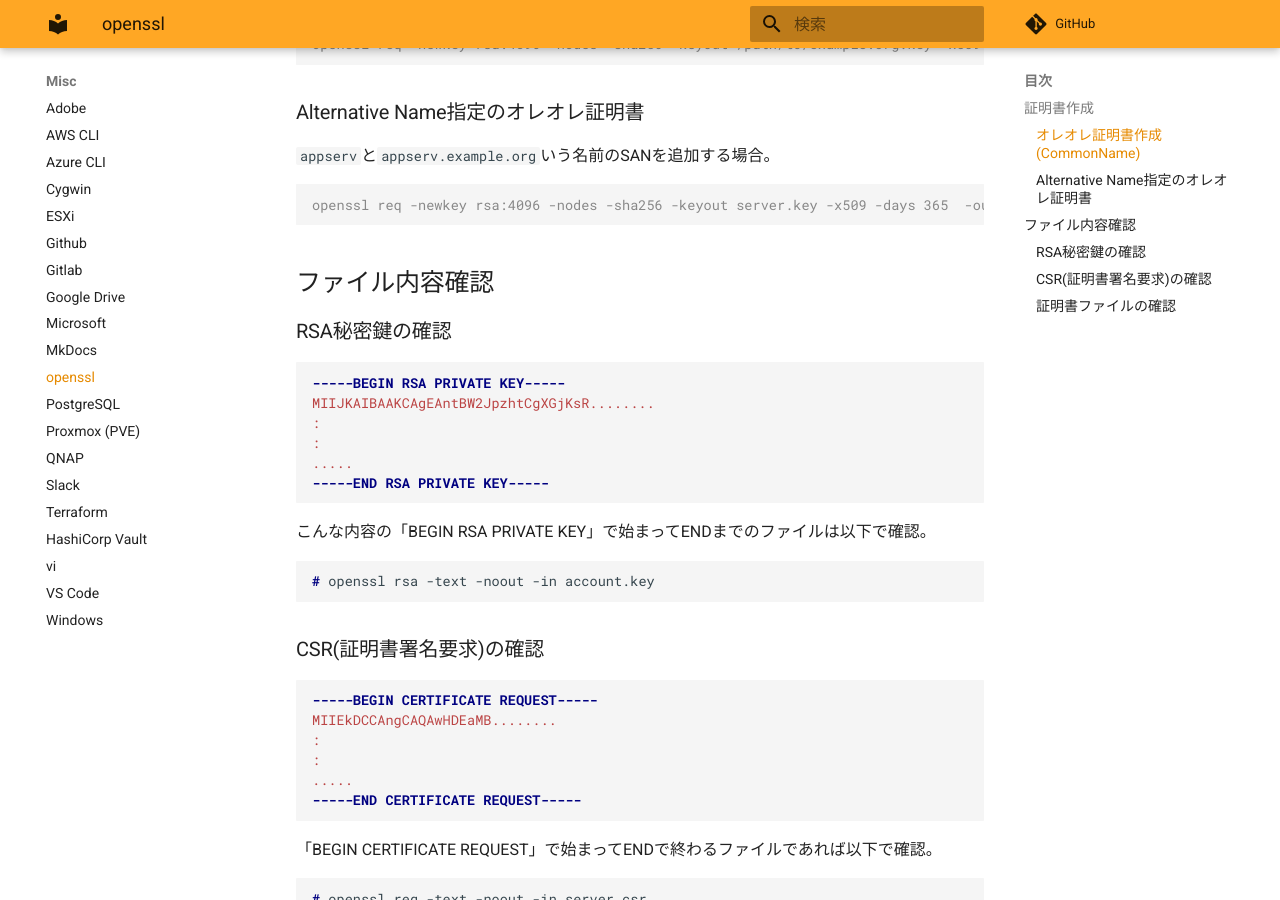
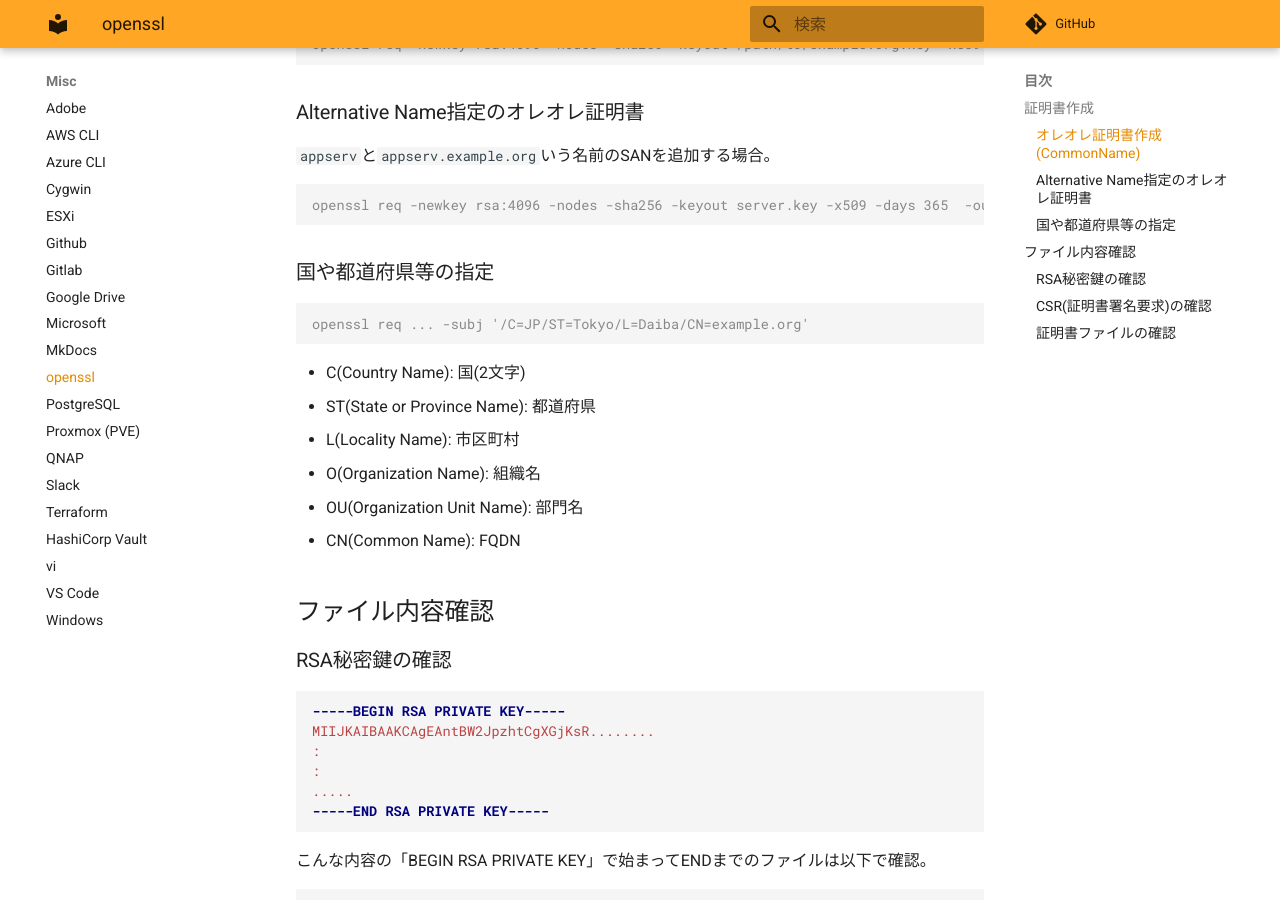
Before and after one commit to zaki-lknr/docs, an MkDocs documentation site: the page built from docs/Misc/openssl.md, in a window 1280 px wide and 900 px high, scrolled down 301 px. Built offline with MkDocs 1.6.1 and Material for MkDocs 9.7.7, drawn with Linux system fonts in a browser that asks for light colours; comment, search, counter and statistics services are not loaded.

Commit message:
add: misc/openssl: subjの指定

````diff
--- a/docs/Misc/openssl.md
+++ b/docs/Misc/openssl.md
@@ -15,6 +15,19 @@ openssl req -newkey rsa:4096 -nodes -sha256 -keyout /path/to/example.org.key -x5
 ```console
 openssl req -newkey rsa:4096 -nodes -sha256 -keyout server.key -x509 -days 365  -out server.crt -subj '/C=JP/' -addext "subjectAltName=DNS:appserv,DNS:appserv.example.org"
 ```
+
+### 国や都道府県等の指定
+
+```console
+openssl req ... -subj '/C=JP/ST=Tokyo/L=Daiba/CN=example.org'
+```
+
+- C(Country Name): 国(2文字)
+- ST(State or Province Name): 都道府県
+- L(Locality Name): 市区町村
+- O(Organization Name): 組織名
+- OU(Organization Unit Name): 部門名
+- CN(Common Name): FQDN
 
 ## ファイル内容確認
 
````
